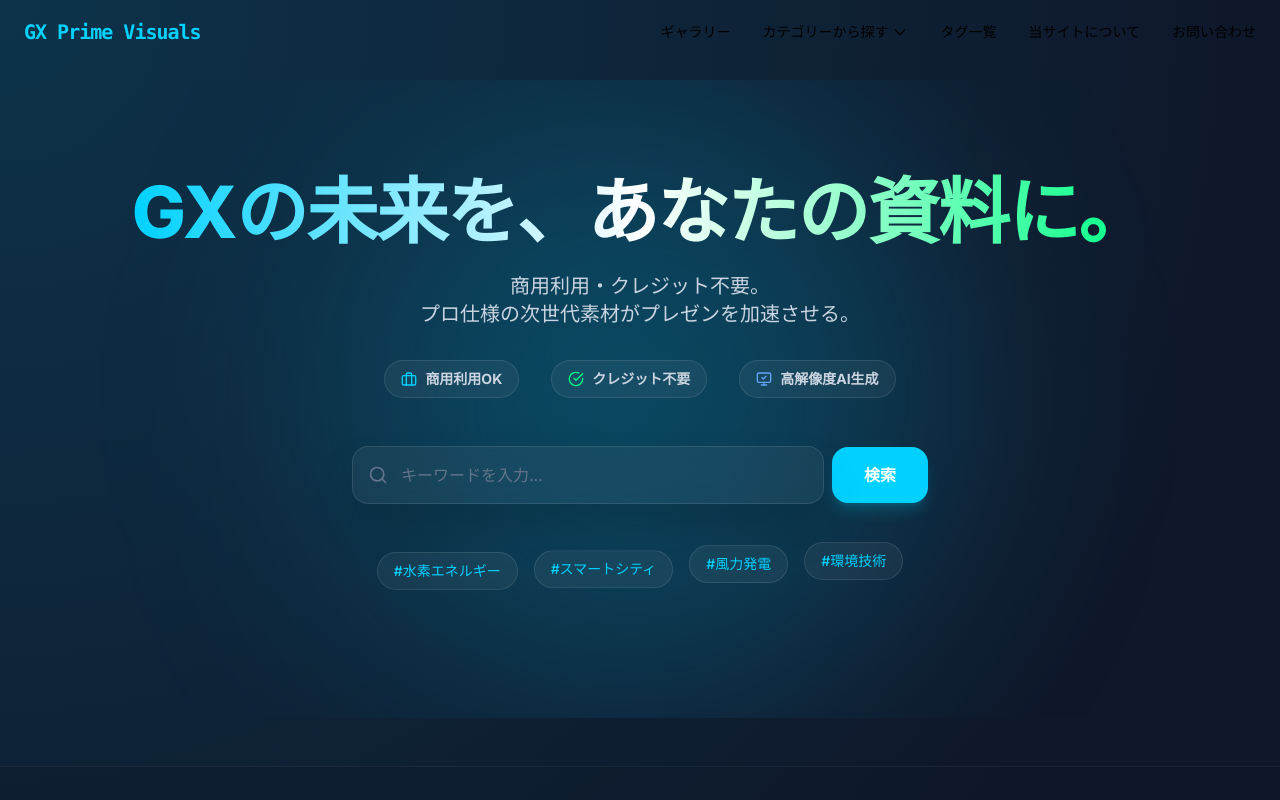
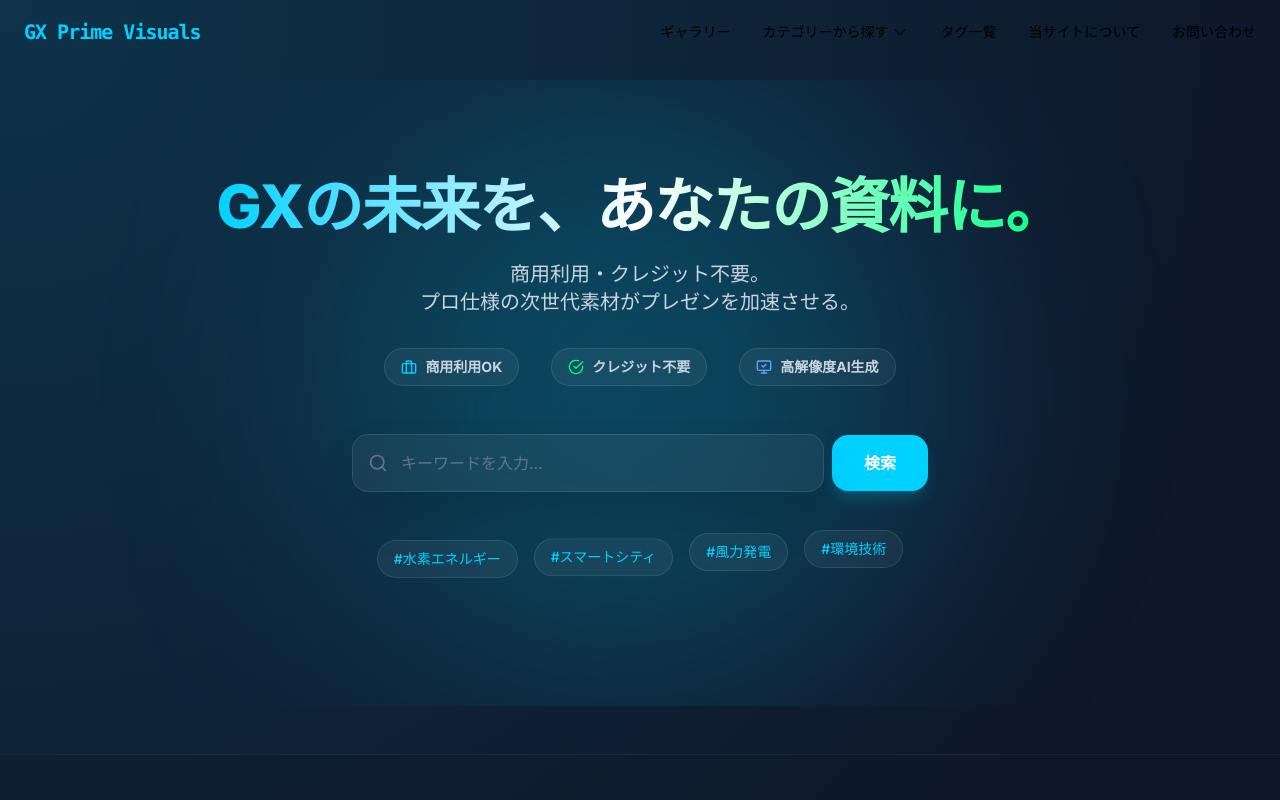
Before and after one commit to Kitagit761007/ai-material-prime, a Next.js app: page / in a window 1280 px wide. Shown: the top 800 px of the page. Built offline with nearby package versions, Linux system fonts and the light colour scheme.

Commit message:
style: optimize UI balance for desktop (modal title, download button, hero section)

```diff
--- a/components/Hero.tsx
+++ b/components/Hero.tsx
@@ -43,11 +43,13 @@ export default function Hero({ searchQuery, setSearchQuery }: HeroProps) {
             {/* Background Glows */}
             <div className="absolute top-1/2 left-1/2 -translate-x-1/2 -translate-y-1/2 w-[600px] h-[600px] bg-gx-cyan/20 rounded-full blur-[120px] -z-10" />
 
-            <h1 className="text-5xl md:text-7xl font-extrabold tracking-tight mb-6">
-                <span className="bg-clip-text text-transparent bg-gradient-to-r from-gx-cyan via-white to-gx-emerald">
-                    GXの未来を、あなたの資料に。
-                </span>
-            </h1>
+            <div className="max-w-4xl mx-auto">
+                <h1 className="text-5xl md:text-6xl font-extrabold tracking-tight mb-6">
+                    <span className="bg-clip-text text-transparent bg-gradient-to-r from-gx-cyan via-white to-gx-emerald">
+                        GXの未来を、あなたの資料に。
+                    </span>
+                </h1>
+            </div>
 
             <p className="text-lg md:text-xl text-slate-300 max-w-2xl mb-8 leading-relaxed">
                 商用利用・クレジット不要。<br className="hidden md:block" />
--- a/components/ImageGrid.tsx
+++ b/components/ImageGrid.tsx
@@ -107,7 +107,7 @@ export default function ImageGrid({ initialItems = assets, searchQuery = "", onR
                         <div className="md:w-1/3 p-6 flex flex-col bg-slate-900 overflow-y-auto min-h-0 gap-6">
                             {/* Header */}
                             <div className="shrink-0">
-                                <h2 className="text-xl md:text-2xl font-bold text-white mb-2 leading-tight line-clamp-2">{selectedImage.title}</h2>
+                                <h2 className="text-lg md:text-xl font-bold text-white mb-2 leading-snug line-clamp-2">{selectedImage.title}</h2>
                                 <div className="flex items-center gap-2 mb-3">
                                     <span className="px-2 py-0.5 bg-gx-cyan/20 text-gx-cyan text-xs font-bold rounded border border-gx-cyan/30">
                                         GX Score: {selectedImage.score}
@@ -123,7 +123,7 @@ export default function ImageGrid({ initialItems = assets, searchQuery = "", onR
                                 <a
                                     href={selectedImage.src}
                                     download
-                                    className="flex flex-col items-center justify-center gap-1 w-full py-4 bg-gx-cyan text-white font-bold rounded-xl hover:bg-gx-cyan/90 transition-all shadow-xl shadow-gx-cyan/20 hover:scale-[1.02] active:scale-[0.98] group"
+                                    className="flex flex-col items-center justify-center gap-1 w-full py-3 md:py-3 bg-gx-cyan text-white font-bold text-sm md:text-sm rounded-xl hover:bg-gx-cyan/90 transition-all shadow-xl shadow-gx-cyan/20 hover:scale-[1.02] active:scale-[0.98] group"
                                 >
                                     <div className="flex items-center gap-2">
                                         <svg xmlns="http://www.w3.org/2000/svg" width="20" height="20" viewBox="0 0 24 24" fill="none" stroke="currentColor" strokeWidth="2.5" strokeLinecap="round" strokeLinejoin="round"><path d="M21 15v4a2 2 0 0 1-2 2H5a2 2 0 0 1-2-2v-4" /><polyline points="7 10 12 15 17 10" /><line x1="12" x2="12" y1="15" y2="3" /></svg>
```
